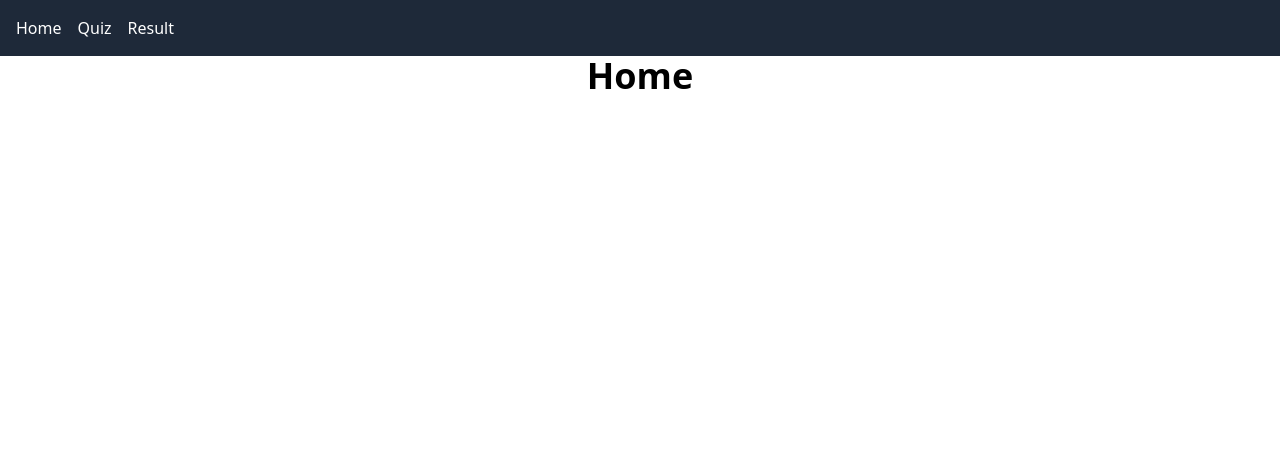
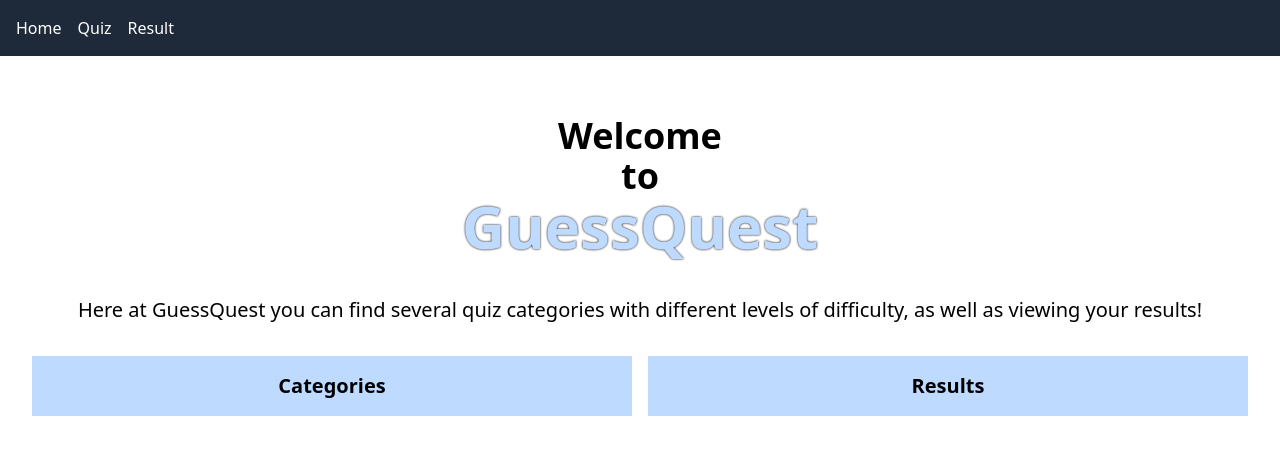
Before and after one commit to S1monG/quizapp, a React (Vite) app: page / in a window 1280 px wide. Shown: the top 454 px of the page. Built offline with nearby package versions, Linux system fonts and the light colour scheme.

Commit message:
lite på home

```diff
--- a/package.json
+++ b/package.json
@@ -18,7 +18,7 @@
   },
   "devDependencies": {
     "@eslint/js": "^9.36.0",
-    "@types/react": "^19.1.16",
+    "@types/react": "^19.2.2",
     "@types/react-dom": "^19.1.9",
     "@vitejs/plugin-react": "^5.0.4",
     "eslint": "^9.36.0",
--- a/src/components/Home.tsx
+++ b/src/components/Home.tsx
@@ -2,7 +2,14 @@
 function Home() {
     return (
         <div>
-            <h1 className="text-4xl font-bold text-center">Home</h1>
+            <h1 className="text-4xl font-bold text-center mt-15">Welcome <br /> to <br />
+                <span className="text-6xl font-bold text-blue-200 drop-shadow-[0_0_1px_black]" >GuessQuest</span></h1>
+            <h3 className="text-xl text-center mt-10">Here at GuessQuest you can find several quiz categories with
+                 different levels of difficulty, as well as viewing your results! </h3>
+            <div className="grid grid-cols-2 gap-4 p-8">
+                <div className="bg-blue-200 p-4 text-xl font-bold text-center">Categories</div>
+                <div className="bg-blue-200 p-4 text-xl font-bold text-center">Results</div>
+            </div>
         </div>
     )
 }
--- a/src/components/ResultView.tsx
+++ b/src/components/ResultView.tsx
@@ -3,6 +3,8 @@ function ResultView() {
     return (
         <h1 className="text-4xl font-bold text-center">Result</h1>
     )
+
+    //nåt om använda outlet context för o nå quiz resultaten
 }
 
 export default ResultView
```
Also changed, not shown: 1 other file (tests, documents, lock files or other folders).
